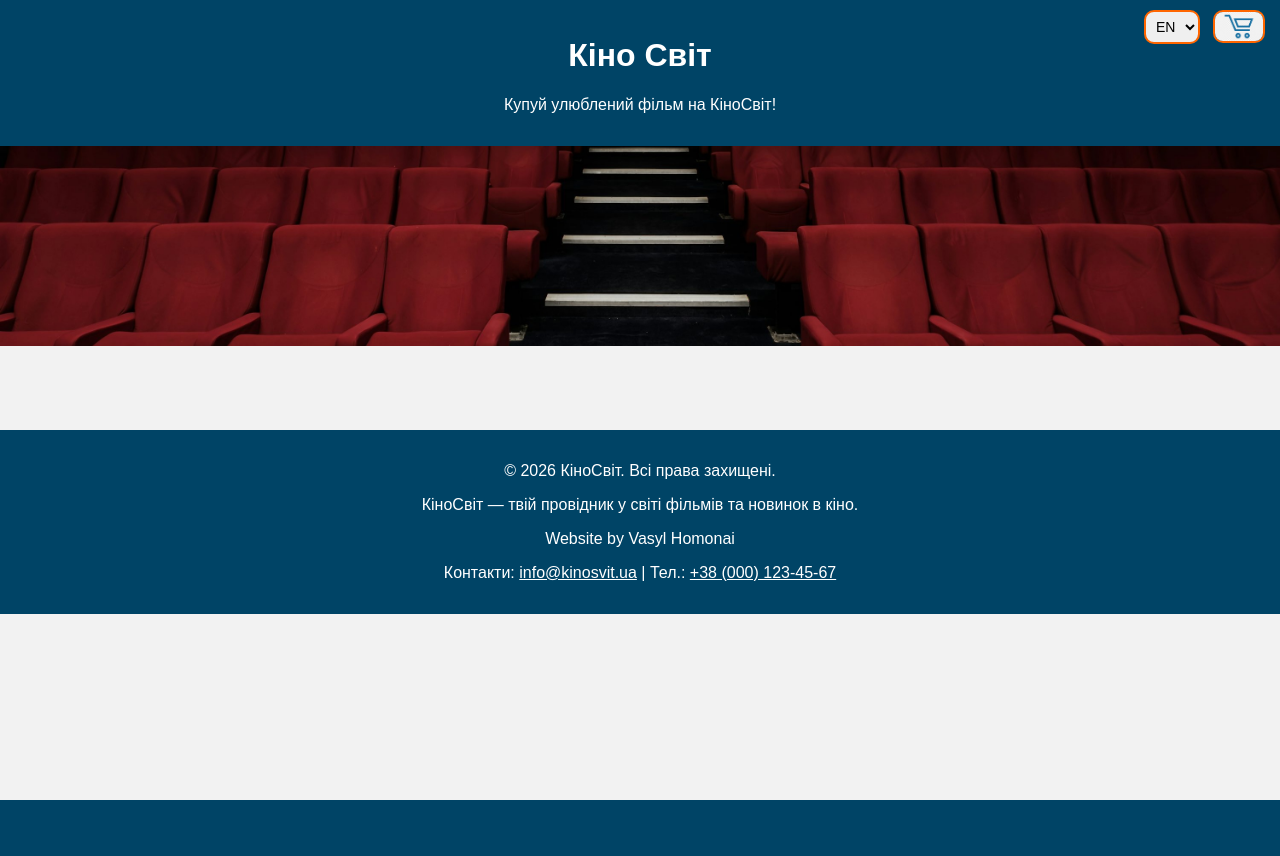
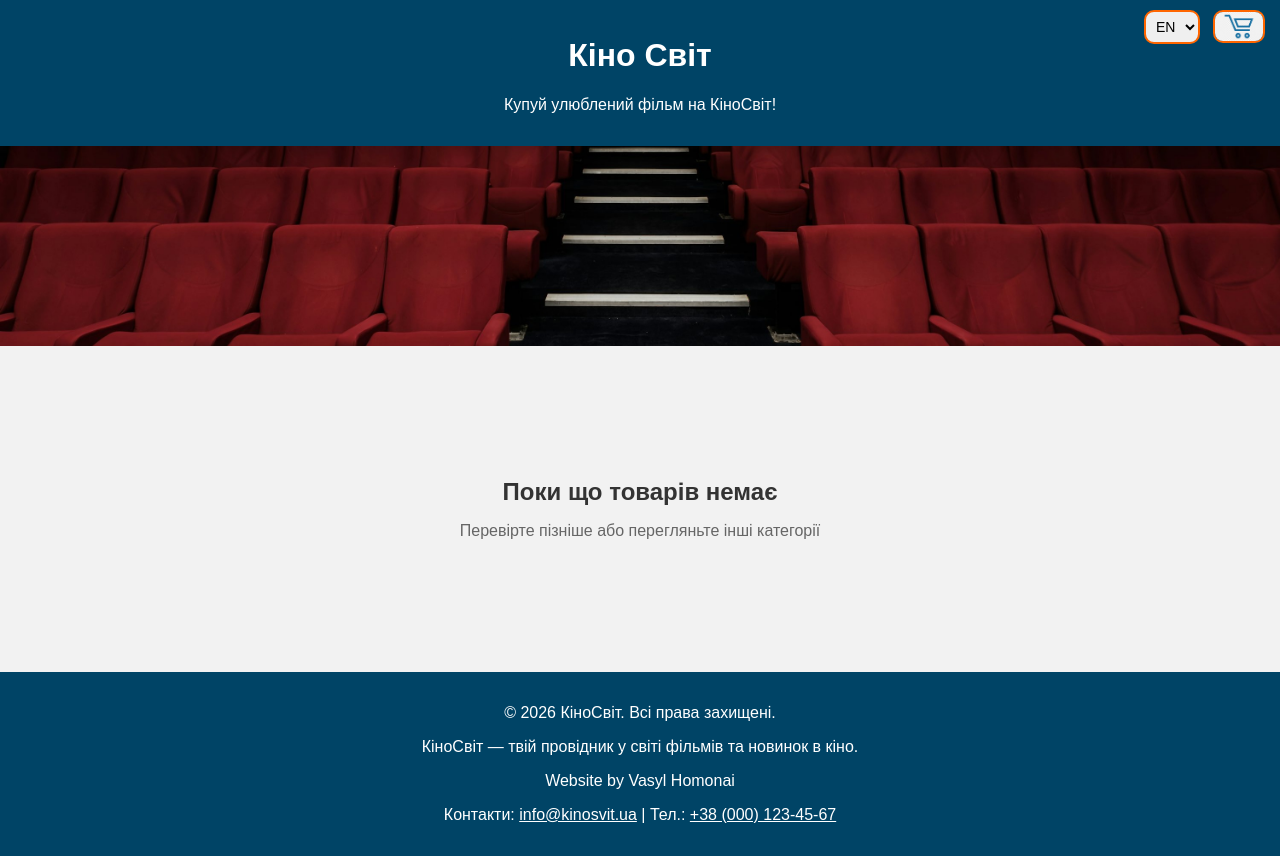
Before and after one commit to VasylHomonai/django-cinema-world, a Django app: template backend/cinema/templates/cinema/products.html in a window 1280 px wide. Before the commit the page ends 800 px from the top, so only its background shows below. Run offline with Django 5.2, Linux system fonts and the light colour scheme; the template is opened without the code that fills it, so the values that code supplies are empty.

Commit message:
add empty for products

```diff
--- a/backend/cinema/static/cinema/css/style.css
+++ b/backend/cinema/static/cinema/css/style.css
@@ -1,9 +1,16 @@
+html, body {
+    height: 100%;
+}
+
 body {
     font-family: Arial, sans-serif;
     margin: 0;
     padding: 0;
     background-color: #f2f2f2;
     color: #333;
+    display: flex;
+    flex-direction: column;
+    min-height: 100vh;
 }
 
 header, footer {
@@ -29,6 +36,7 @@ footer a {
 
 main {
     padding: 32px;                            /* Відступи блоку main з усіх сторін */
+    flex: 1;
 }
 
 .image-row {
@@ -132,6 +140,25 @@ button.buyNow:disabled:hover {
   padding: 12px;
   word-wrap: break-word;     /* Якщо текст довгий — переносити */
   white-space: normal;       /* Дозволити перенос рядка */
+}
+
+/* Для відсутності товарів */
+.empty-products {
+    text-align: center;
+    padding: 80px 20px;
+    color: #555;
+}
+
+.empty-products h2 {
+    font-size: 24px;
+    margin-bottom: 10px;
+    color: #333;
+}
+
+.empty-products p {
+    font-size: 16px;
+    margin-bottom: 20px;
+    color: #666;
 }
 
 h3 {
--- a/backend/cinema/templates/cinema/products.html
+++ b/backend/cinema/templates/cinema/products.html
@@ -6,6 +6,7 @@
 
 {% block content %}
 
+{% if products %}
     <div class="image-row">
         {% for product in products %}
             {% with product.translation as t %}
@@ -25,6 +26,12 @@
             {% endwith %}
         {% endfor %}
     </div>
+{% else %}
+  <div class="empty-products">
+    <h2>{% trans "Поки що товарів немає" %}</h2>
+    <p>{% trans "Перевірте пізніше або перегляньте інші категорії" %}</p>
+  </div>
+{% endif %}
 
 <!-- ПАГІНАЦІЯ -->
 {% if is_paginated %}
```
Also changed, not shown: backend/locale/en/LC_MESSAGES/django.po, 2 other files. Lines whose indentation alone changed are shown as unchanged.
